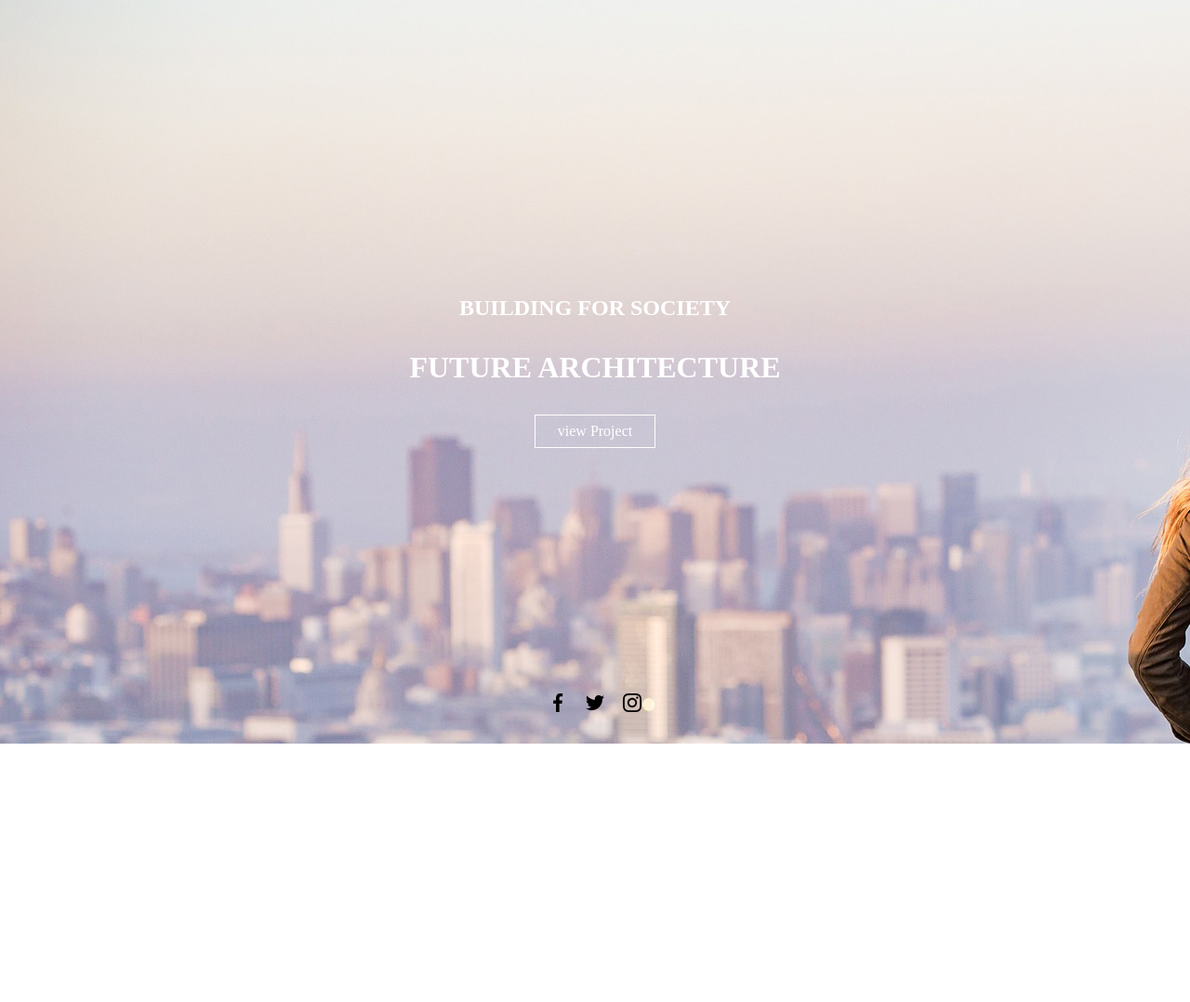
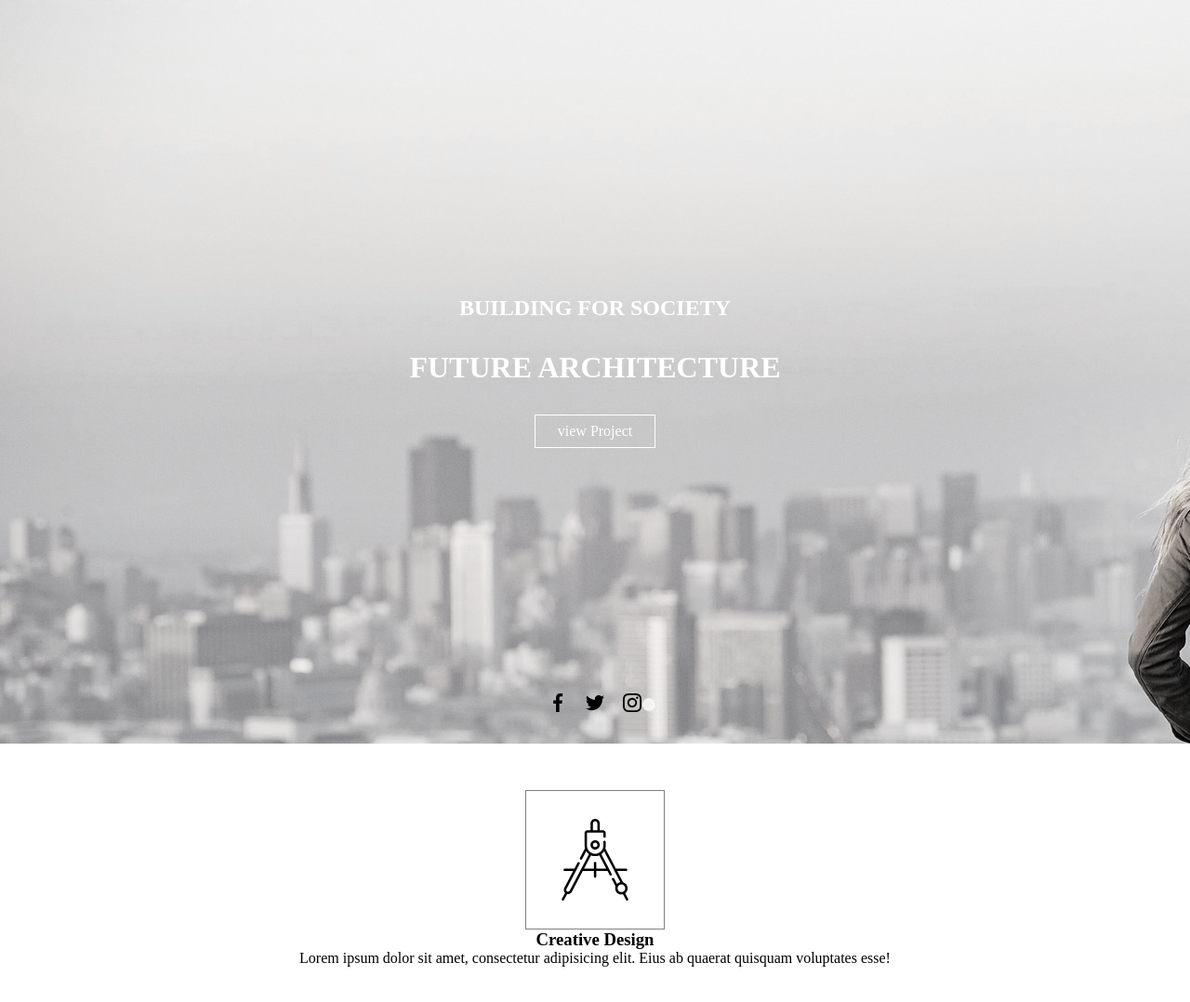
Before and after one commit to int2cs/arclabs, a plain HTML site: page index.html in a window 1280 px wide. Shown: the whole page at 93% size. Before the commit the page ends 800 px from the top, so only its background shows below. Drawn offline with Linux system fonts and the light colour scheme.

Commit message:
debut du body

```diff
--- a/index.html
+++ b/index.html
@@ -29,6 +29,14 @@
       </ul>
     </div>
   </div>
+
+  <section id="section1">
+    <div class="card">
+      <img src="/src/img/svg/compass.svg" alt="compass">
+      <h3>Creative Design</h3>
+      <p>Lorem ipsum dolor sit amet, consectetur adipisicing elit. Eius ab quaerat quisquam voluptates esse!</p>
+    </div>
+  </section>
 </body>
 
 </html>
--- a/src/scss/_globals.scss
+++ b/src/scss/_globals.scss
@@ -5,3 +5,7 @@
 ul {
   list-style-type: none;
 }
+
+section {
+  margin: 50px 0;
+}
--- a/src/scss/_style.scss
+++ b/src/scss/_style.scss
@@ -7,6 +7,8 @@
   justify-content: center;
   align-items: center;
   color: white;
+  -webkit-filter: grayscale(80%);
+  filter: grayscale(90%);
 
   .vh_content {
     display: flex;
@@ -42,3 +44,18 @@
     }
   }
 }
+
+#section1 {
+  .card {
+    display: flex;
+    flex-direction: column;
+    align-items: center;
+
+    img {
+      width: 150px;
+      height: 150px;
+      padding: 30px;
+      border: 1px solid grey;
+    }
+  }
+}
```
Also changed, not shown: css/app.css, src/img/svg/bathing.svg (added), src/img/svg/compass.svg (added), src/img/svg/work-station.svg (added), 1 other file.
